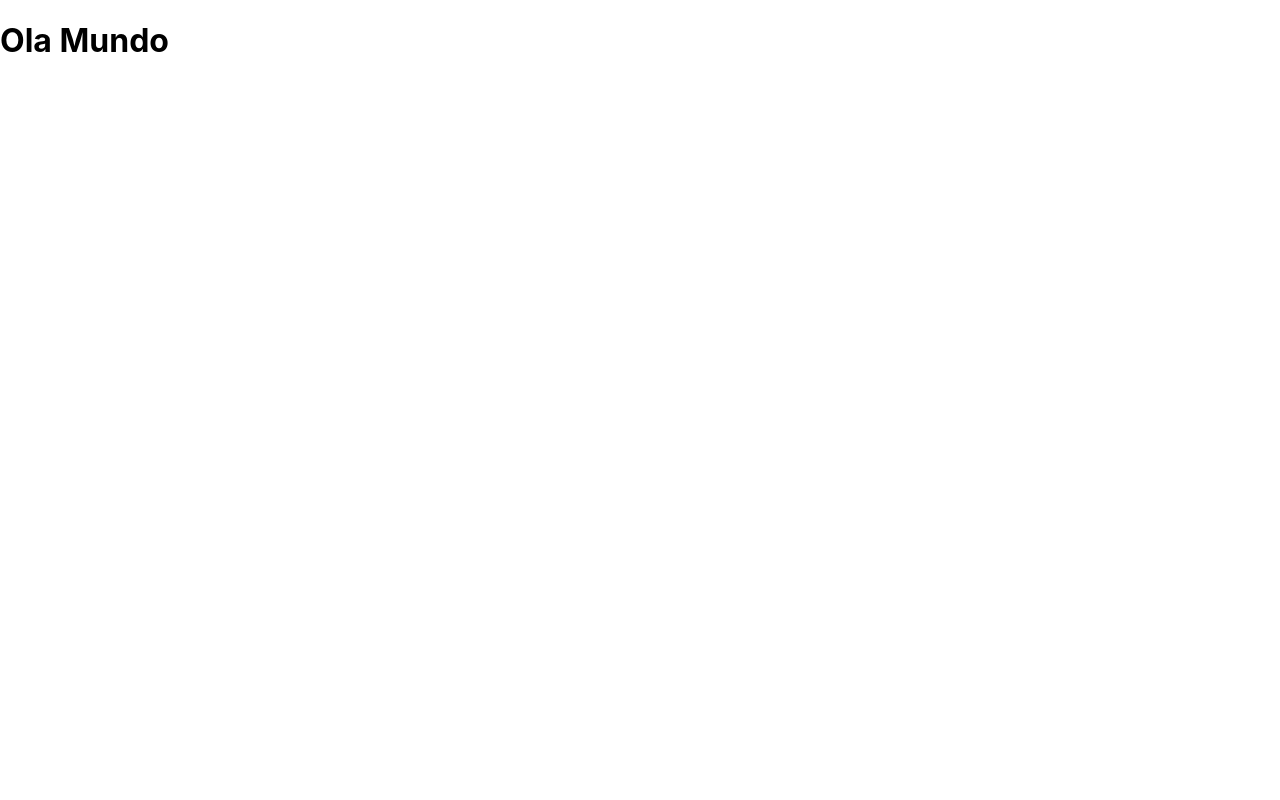
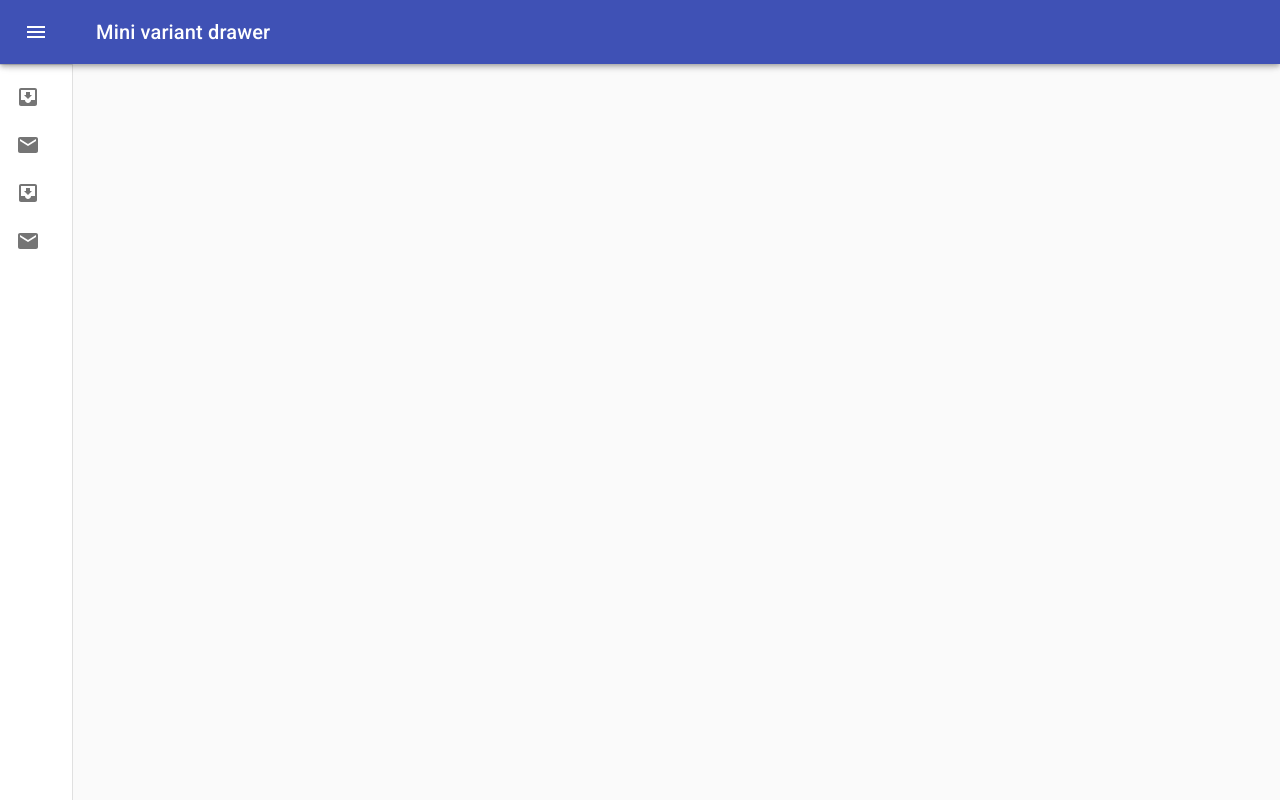
Before and after one commit to fabioNog/Delta, a React (Create React App) app in the folder deltafrontend/: page / in a window 1280 px wide. Built offline with nearby package versions, Linux system fonts and the light colour scheme.

Commit message:
Modificando a main com a component Drawer, criando a pagina Adicionar e criando a rota para a pagina adicionar

```diff
--- a/deltafrontend/package.json
+++ b/deltafrontend/package.json
@@ -4,6 +4,7 @@
   "private": true,
   "dependencies": {
     "@material-ui/core": "^4.9.3",
+    "@material-ui/icons": "^4.9.1",
     "@testing-library/jest-dom": "^4.2.4",
     "@testing-library/react": "^9.4.0",
     "@testing-library/user-event": "^7.2.1",
--- /dev/null
+++ b/deltafrontend/src/pages/Adionar.js
@@ -0,0 +1,11 @@
+import React, {Component} from 'react'
+
+class Adicionar extends Component{
+    render(){
+        return(
+            <h1>Adicionar</h1>
+        )
+    }
+}
+
+export default Adicionar;
--- a/deltafrontend/src/pages/Main.js
+++ b/deltafrontend/src/pages/Main.js
@@ -1,9 +1,159 @@
-import React from 'react'
+import React from 'react';
+import clsx from 'clsx';
+import { makeStyles, useTheme } from '@material-ui/core/styles';
+import Drawer from '@material-ui/core/Drawer';
+import AppBar from '@material-ui/core/AppBar';
+import Toolbar from '@material-ui/core/Toolbar';
+import List from '@material-ui/core/List';
+import CssBaseline from '@material-ui/core/CssBaseline';
+import Typography from '@material-ui/core/Typography';
+import Divider from '@material-ui/core/Divider';
+import IconButton from '@material-ui/core/IconButton';
+import MenuIcon from '@material-ui/icons/Menu';
+import ChevronLeftIcon from '@material-ui/icons/ChevronLeft';
+import ChevronRightIcon from '@material-ui/icons/ChevronRight';
+import ListItem from '@material-ui/core/ListItem';
+import ListItemIcon from '@material-ui/core/ListItemIcon';
+import ListItemText from '@material-ui/core/ListItemText';
+import InboxIcon from '@material-ui/icons/MoveToInbox';
+import MailIcon from '@material-ui/icons/Mail';
 
-const Main = () => {
-    return(
-        <h1>Ola Mundo</h1>
-    )
+const drawerWidth = 240;
+
+const useStyles = makeStyles(theme => ({
+  root: {
+    display: 'flex',
+  },
+  appBar: {
+    zIndex: theme.zIndex.drawer + 1,
+    transition: theme.transitions.create(['width', 'margin'], {
+      easing: theme.transitions.easing.sharp,
+      duration: theme.transitions.duration.leavingScreen,
+    }),
+  },
+  appBarShift: {
+    marginLeft: drawerWidth,
+    width: `calc(100% - ${drawerWidth}px)`,
+    transition: theme.transitions.create(['width', 'margin'], {
+      easing: theme.transitions.easing.sharp,
+      duration: theme.transitions.duration.enteringScreen,
+    }),
+  },
+  menuButton: {
+    marginRight: 36,
+  },
+  hide: {
+    display: 'none',
+  },
+  drawer: {
+    width: drawerWidth,
+    flexShrink: 0,
+    whiteSpace: 'nowrap',
+  },
+  drawerOpen: {
+    width: drawerWidth,
+    transition: theme.transitions.create('width', {
+      easing: theme.transitions.easing.sharp,
+      duration: theme.transitions.duration.enteringScreen,
+    }),
+  },
+  drawerClose: {
+    transition: theme.transitions.create('width', {
+      easing: theme.transitions.easing.sharp,
+      duration: theme.transitions.duration.leavingScreen,
+    }),
+    overflowX: 'hidden',
+    width: theme.spacing(7) + 1,
+    [theme.breakpoints.up('sm')]: {
+      width: theme.spacing(9) + 1,
+    },
+  },
+  toolbar: {
+    display: 'flex',
+    alignItems: 'center',
+    justifyContent: 'flex-end',
+    padding: theme.spacing(0, 1),
+    ...theme.mixins.toolbar,
+  },
+  content: {
+    flexGrow: 1,
+    padding: theme.spacing(3),
+  },
+}));
+
+export default function MiniDrawer() {
+  const classes = useStyles();
+  const theme = useTheme();
+  const [open, setOpen] = React.useState(false);
+
+  const handleDrawerOpen = () => {
+    setOpen(true);
+  };
+
+  const handleDrawerClose = () => {
+    setOpen(false);
+  };
+
+  return (
+    <div className={classes.root}>
+      <CssBaseline />
+      <AppBar
+        position="fixed"
+        className={clsx(classes.appBar, {
+          [classes.appBarShift]: open,
+        })}
+      >
+        <Toolbar>
+          <IconButton
+            color="inherit"
+            aria-label="open drawer"
+            onClick={handleDrawerOpen}
+            edge="start"
+            className={clsx(classes.menuButton, {
+              [classes.hide]: open,
+            })}
+          >
+            <MenuIcon />
+          </IconButton>
+          <Typography variant="h6" noWrap>
+            Mini variant drawer
+          </Typography>
+        </Toolbar>
+      </AppBar>
+      <Drawer
+        variant="permanent"
+        className={clsx(classes.drawer, {
+          [classes.drawerOpen]: open,
+          [classes.drawerClose]: !open,
+        })}
+        classes={{
+          paper: clsx({
+            [classes.drawerOpen]: open,
+            [classes.drawerClose]: !open,
+          }),
+        }}
+      >
+        <div className={classes.toolbar}>
+
+         <h3>Delta Inova</h3>
+          <IconButton onClick={handleDrawerClose}>
+            {theme.direction === 'rtl' ? <ChevronRightIcon /> : <ChevronLeftIcon />}
+          </IconButton>
+        </div>
+        <Divider />
+        <List>
+          {['Adicionar', 'Deletar', 'Atualizar','Listar'].map((text, index) => (
+            <ListItem button key={text}>
+              <ListItemIcon>{index % 2 === 0 ? <InboxIcon /> : <MailIcon />}</ListItemIcon>
+              <ListItemText primary={text} />
+            </ListItem>
+          ))}
+        </List>
+      </Drawer>
+      <main className={classes.content}>
+        <div className={classes.toolbar} />
+
+      </main>
+    </div>
+  );
 }
-
-export default Main;
--- a/deltafrontend/src/routes/index.js
+++ b/deltafrontend/src/routes/index.js
@@ -6,14 +6,16 @@
   Route,
 } from "react-router-dom";
 
-
+//Imports das minhas paginas
 import Main from "../pages/Main";
+import Adicionar from "../pages/Adionar";
 
 
 const Routes = () => (
     <Router>
         <Switch>
             <Route exact path="/" component={Main} />
+            <Route path="/adicionar" component={Adicionar} />
         </Switch>
     </Router>
 );
```
Also changed, not shown: 1 other file (tests, documents, lock files or other folders).
